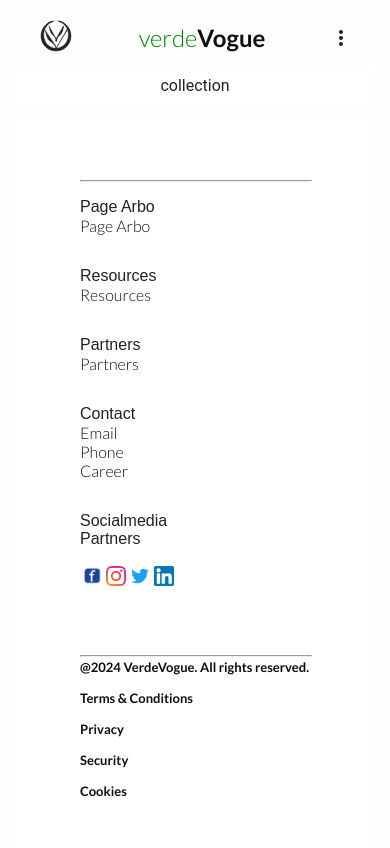
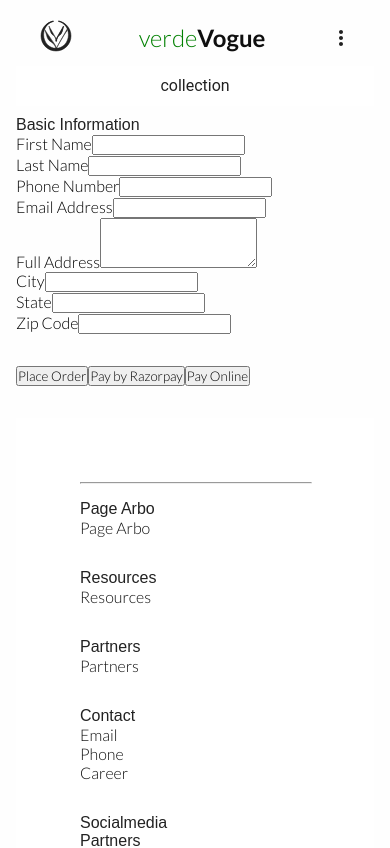
Before and after one commit to Idiru/IronHack-project-2-front, a React (Vite) app: page /checkout in a window 390 px wide. Shown: the top 848 px of the page. Built offline with nearby package versions, Linux system fonts and the light colour scheme; a web font is replaced by a local one.

Commit message:
responsive now

```diff
--- a/src/App.jsx
+++ b/src/App.jsx
@@ -8,6 +8,7 @@
 import HomePage from './pages/HomePage';
 import CataloguePage from './pages/CataloguePage';
 import ProductPage from './pages/ProductPage';
+import CheckoutPage from './pages/CheckoutPage';
 import CartPage from './pages/CartPage';
 
 import './App.css'
@@ -35,8 +36,8 @@
           <Route path="/catalogue" element={<CataloguePage categoryFilter={categoryFilter} setCategoryFilter={setCategoryFilter} />} />
           <Route path="/product/:id" element={<ProductPage />} />
           <Route path="/cart" element={<CartPage />} />
-
-          {/* <Route path="/checkout" element={<CheckoutPage />} /> */}
+          <Route path="/checkout" element={<CheckoutPage />} />
+          <Route path="/checkout" element={<div>404</div>} />
           {/* <Route path="/payment" element={<PaymentPage />} /> */}
           {/* <Route path="/profile" element={<ProfilePage />} /> */}
         </Routes>
--- a/src/pages/CheckoutPage.jsx
+++ b/src/pages/CheckoutPage.jsx
@@ -1,13 +1,101 @@
 import React from "react";
+import { useCart } from "../components/CartContext";
 
 function CheckoutPage() {
+
+  const { cart, addToCart, cartCount, removeItem } = useCart()
+
   return (
     <div>
       <div>
         <h1>
-          Beginning of Checkout
-        </h1>
-      </div>
+            { cart.map(item => {
+            console.log(item)
+            return <div>{item.item_name}</div>
+          })}
+          </h1>
+
+<div className="row">
+
+<div className="col-md-7">
+    <div className="card">
+        <div className="card-header">
+            <h4>Basic Information</h4>
+        </div>
+        <div className="card-body">
+
+            <div className="row">
+                <div className="col-md-6">
+                    <div className="form-group mb-3">
+                        <label> First Name</label>
+                        <input type="text" name="firstname" className="form-control" />
+
+                    </div>
+                </div>
+                <div className="col-md-6">
+                    <div className="form-group mb-3">
+                        <label> Last Name</label>
+                        <input type="text" name="lastname" className="form-control" />
+
+                    </div>
+                </div>
+                <div className="col-md-6">
+                    <div className="form-group mb-3">
+                        <label> Phone Number</label>
+                        <input type="phonenumber" name="phonenumber"  className="form-control" />
+
+                    </div>
+                </div>
+                <div className="col-md-6">
+                    <div className="form-group mb-3">
+                        <label> Email Address</label>
+                        <input type="email" name="email"  className="form-control" />
+
+                    </div>
+                </div>
+                <div className="col-md-12">
+                    <div className="form-group mb-3">
+                        <label> Full Address</label>
+                        <textarea rows="3" name="address" className="form-control"></textarea>
+
+                    </div>
+                </div>
+                <div className="col-md-4">
+                    <div className="form-group mb-3">
+                        <label>City</label>
+                        <input type="text" name="city" className="form-control" />
+
+                    </div>
+                </div>
+                <div className="col-md-4">
+                    <div className="form-group mb-3">
+                        <label>State</label>
+                        <input type="text" name="state" className="form-control" />
+
+                    </div>
+                </div>
+                <div className="col-md-4">
+                    <div className="form-group mb-3">
+                        <label>Zip Code</label>
+                        <input type="text" name="zipcode" className="form-control" />
+
+                    </div>
+                </div>
+                <div className="col-md-12">
+                    <div className="form-group text-end">
+                        <button type="button" className="btn btn-primary mx-1" onClick={ (e) => submitOrder(e, 'cod') }>Place Order</button>
+                        <button type="button" className="btn btn-primary mx-1" onClick={ (e) => submitOrder(e, 'razorpay') }>Pay by Razorpay</button>
+                        <button type="button" className="btn btn-warning mx-1" onClick={ (e) => submitOrder(e, 'payonline') }>Pay Online</button>
+
+                    </div>
+                </div>
+            </div>
+
+        </div>
+    </div>
+    </div>
+    </div>
+    </div>
     </div>
   );
 }
```
